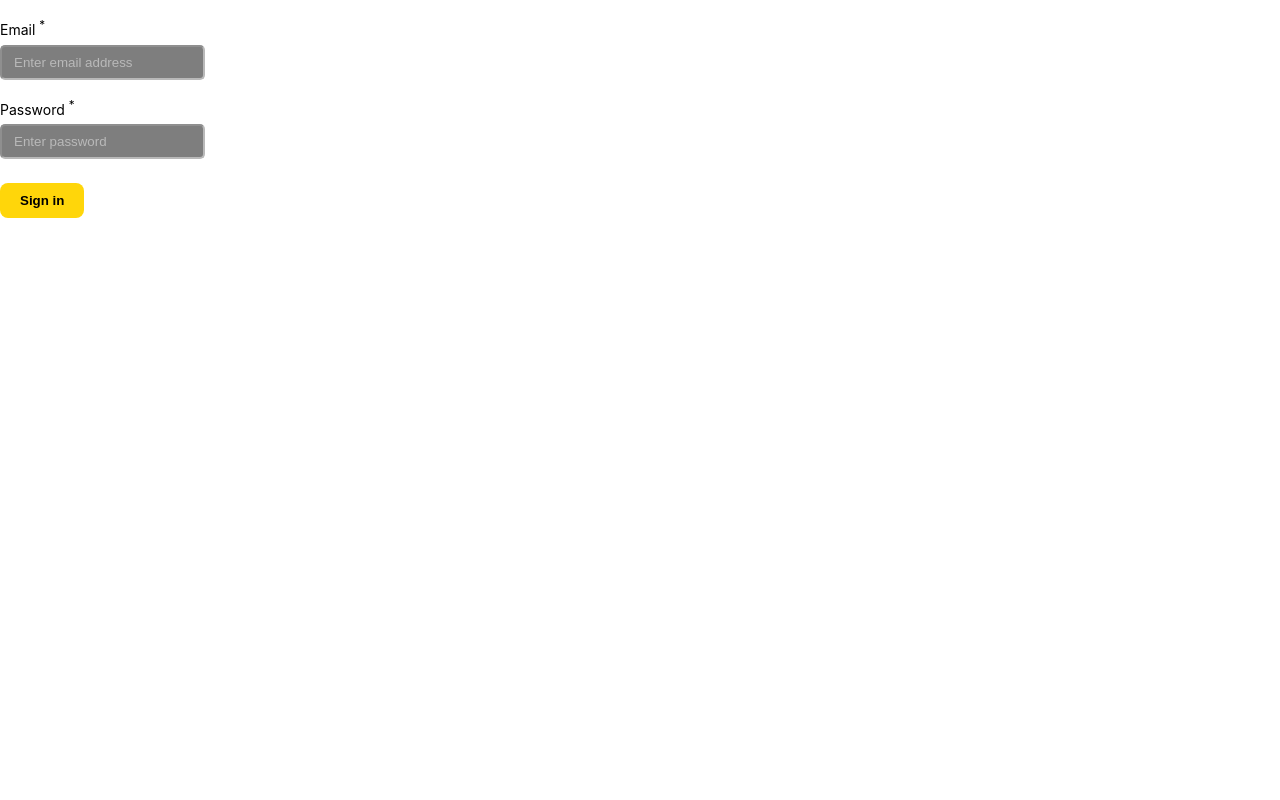
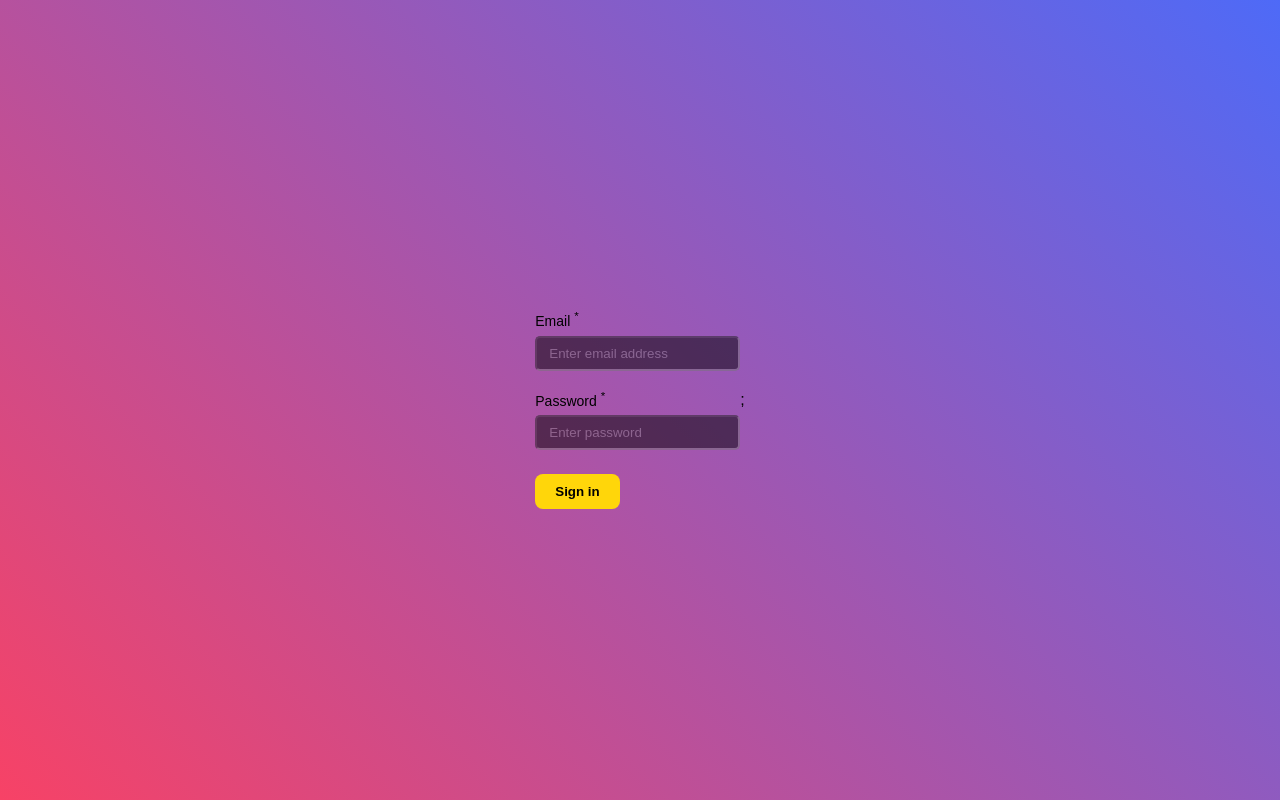
Before and after one commit to Prachi24599/HTS-login-form, a React (Create React App) app: page / in a window 1280 px wide. Built offline with nearby package versions, Linux system fonts and the light colour scheme.

Commit message:
backgroud style added

```diff
--- a/src/App.css
+++ b/src/App.css
@@ -1,16 +1,12 @@
 .App {
   font-family: sans-serif;
-  text-align: center;
-  width: 100%;
-  height: 100%;
+  width: 100vw;
+  height: 100vh;
   margin: 0;
   padding: 0;
   overflow: hidden;
-  background: rgb(2, 0, 36);
-  background: linear-gradient(
-    45deg,
-    rgba(2, 0, 36, 1) 50%,
-    rgba(66, 66, 190, 0.5075280112044818) 100%,
-    rgba(0, 212, 255, 1) 100%
-  );
+  display: flex;
+  align-items: center;
+  justify-content: center;
+  background-image: linear-gradient(45deg, #f74266, #4e6af7);
 }
--- a/src/App.js
+++ b/src/App.js
@@ -2,7 +2,11 @@ import "./App.css";
 import Login from "./components/Login";
 
 function App() {
-  return <Login />;
+  return (
+    <div className="App">
+      <Login />;
+    </div>
+  );
 }
 
 export default App;
--- a/src/components/Login.css
+++ b/src/components/Login.css
@@ -1,8 +1,4 @@
 form {
-  /* display: flex;
-  flex-direction: column; */
-  /* width: 100%; */
-  /* margin-top: 1rem; */
 }
 .label {
   color: #010101;
```
